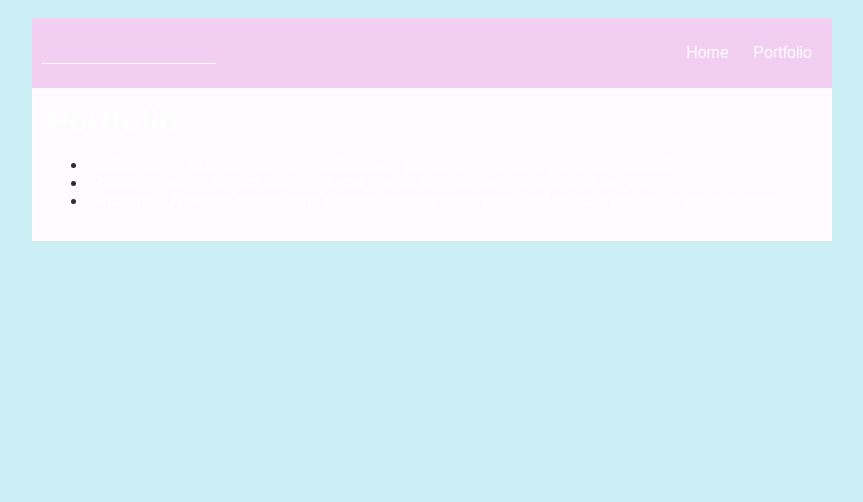
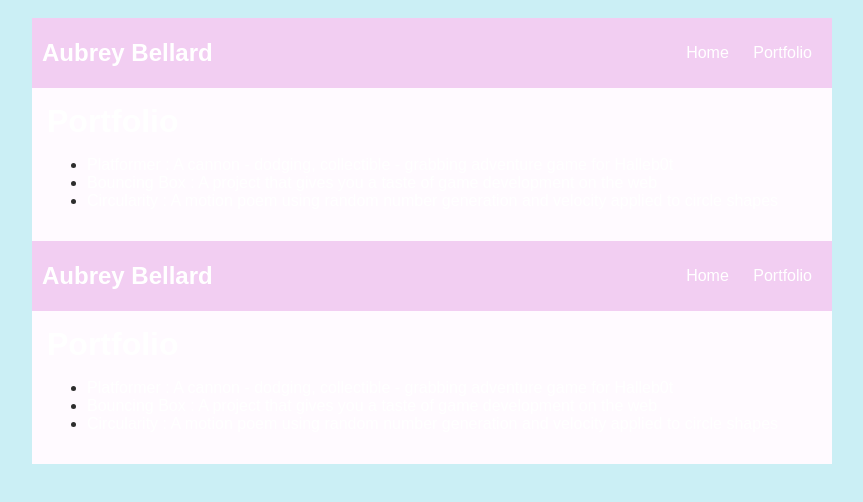
Before and after one commit to ab7519930/ab7519930.github.io, a plain HTML site: page portfolio.html in a window 1280 px wide. Shown: the whole page, without its empty margins (208-1071 px from the left). Drawn offline with Linux system fonts and the light colour scheme.

Commit message:
portfolio

```diff
--- a/portfolio.html
+++ b/portfolio.html
@@ -7,7 +7,7 @@
     <body>
       <div id="all-contents">
         <nav>
-          <h1>_____________</h1>
+          <h1>Aubrey Bellard </h1>
             <ul id="nav-ul">
               <li class="nav-li">
                <a class="nav-a" href="index.html">Home</a>
@@ -30,3 +30,36 @@
       </div>
     </body>
 </html>
+
+<!DOCTYPE HTML>
+<html>
+    <head> <title>Aubrey Bellard Computer science website</title>
+      <link rel="stylesheet" href="style.css">
+    </head>
+
+    <body>
+      <div id="all-contents">
+        <nav>
+          <h1>Aubrey Bellard </h1>
+            <ul id="nav-ul">
+              <li class="nav-li">
+               <a class="nav-a" href="index.html">Home</a>
+              </li>
+              <li class="nav-li">
+               <a class="nav-a" href="portfolio.html">Portfolio</a>
+              </li>
+            </ul>
+        </nav>
+        <main>
+          <div class="content">
+            <h1>Portfolio</h1>
+            <ul id="portfolio">
+              <li><a href="projects/platformer/">Platformer : A cannon - dodging, collectible - grabbing adventure game for Halleb0t</a></li>
+              <li><a href="projects/bouncing-box/">Bouncing Box : A project that gives you a taste of game development on the web </a></li>
+              <li><a href="projects/circularity/">Circularity : A motion poem using random number generation and velocity applied to circle shapes</a></li>
+            </ul>
+          </div>
+        </main>
+      </div>
+    </body>
+</html>
```
